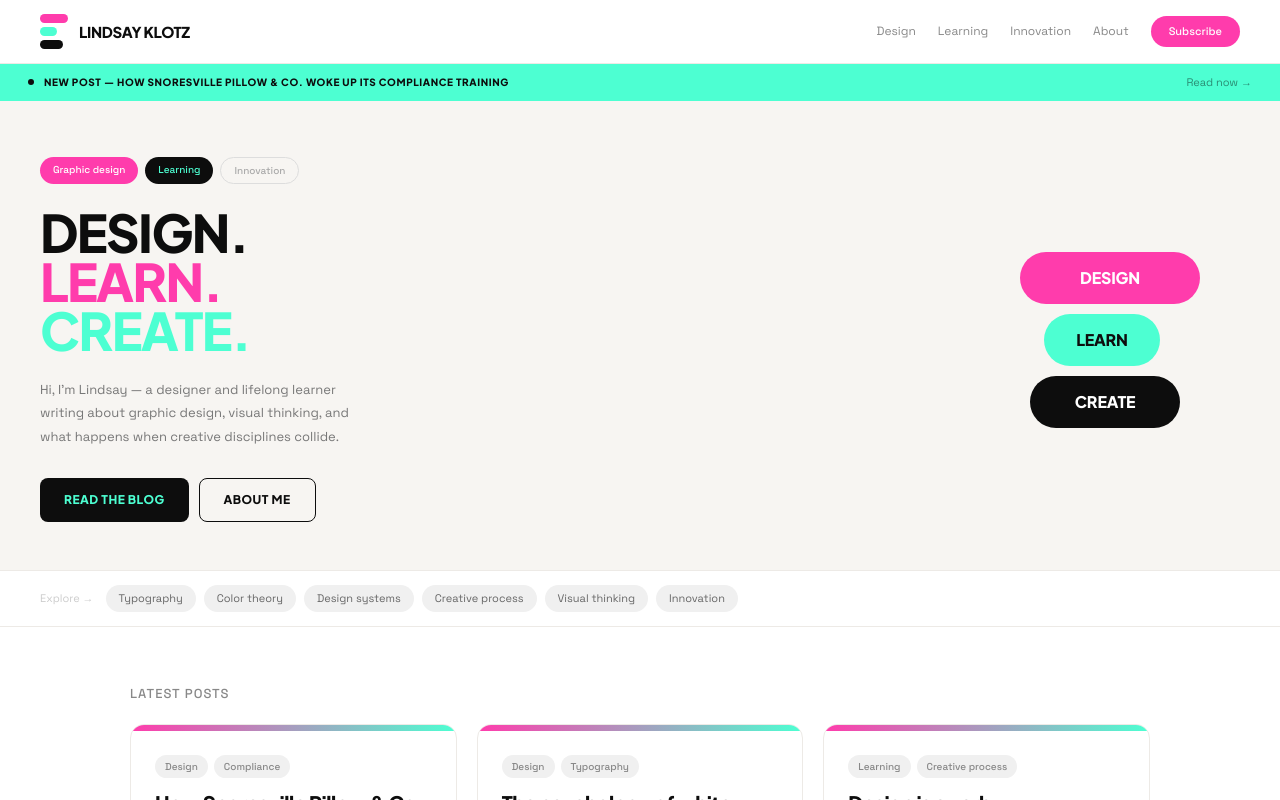
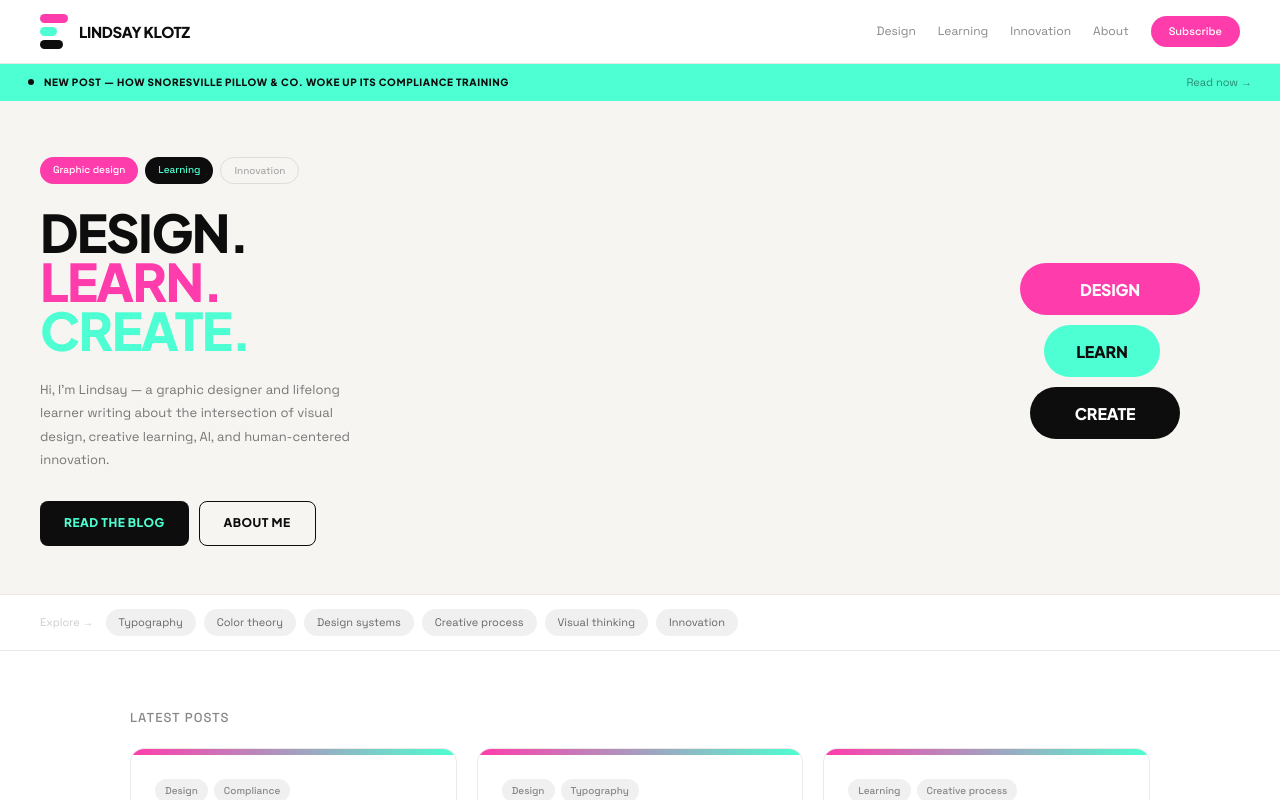
Before and after one commit to RootlessHandmade/lindsayklotz, a Next.js app: page / in a window 1280 px wide. Shown: the top 800 px of the page. Built offline with nearby package versions, Linux system fonts and the light colour scheme.

Commit message:
add PDF download button

```diff
--- a/components/HomeClient.js
+++ b/components/HomeClient.js
@@ -54,9 +54,7 @@ export default function HomeClient({ posts, latest }) {
           </h1>
 
           <p className={styles.heroSub}>
-            Hi, I&apos;m Lindsay — a designer and lifelong learner writing about
-            graphic design, visual thinking, and what happens when creative
-            disciplines collide.
+            Hi, I&apos;m Lindsay — a graphic designer and lifelong learner writing about the intersection of visual design, creative learning, AI, and human-centered innovation.
           </p>
 
           <div className={styles.heroCtas}>
```
